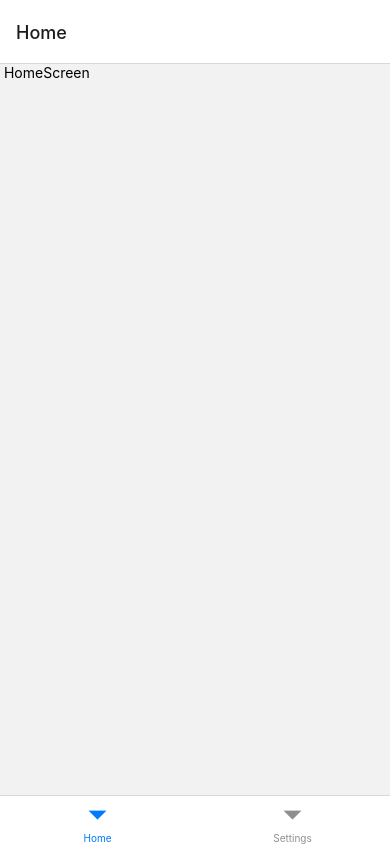
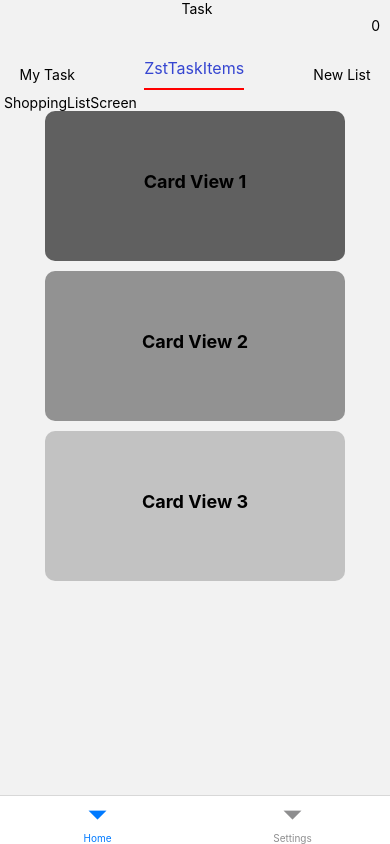
Before and after one commit to osarinmwian/zstTechnologies, a React Native app: screen /Home in a window 390 px wide. Built offline with nearby package versions, Linux system fonts and the light colour scheme.

Commit message:
Set card view

```diff
--- a/App.tsx
+++ b/App.tsx
@@ -1,4 +1,5 @@
 import RootNavigator from "@app/navigation/root_navigator";
+import TopNavigation from "@app/navigation/top_navigator";
 import { NavigationContainer } from "@react-navigation/native";
 import { StatusBar } from "expo-status-bar";
 
--- /dev/null
+++ b/src/component/home_tab/index.tsx
@@ -0,0 +1,87 @@
+import { StyleSheet, Text, View, TouchableOpacity } from "react-native";
+import React, { useState } from "react";
+import { COLORS } from "@assets/themes";
+import MyTaskScreen from "@app/screen/my_task";
+import ZstTaskItems from "@app/screen/zst_task_items";
+import NewListScreen from "@app/screen/new_list";
+
+const HomeTopTab = () => {
+  const [layout, setLayout] = useState<"MyTask" | "zstTaskItems" | "new List">(
+    "zstTaskItems"
+  );
+  return (
+    <>
+      <View style={styles.container}>
+        <TouchableOpacity>
+          {layout === "MyTask" ? (
+            <Text allowFontScaling={false} style={styles.active}>
+              My Task
+            </Text>
+          ) : (
+            <Text
+              allowFontScaling={false}
+              onPress={() => setLayout("MyTask")}
+              style={styles.text}
+            >
+              My Task
+            </Text>
+          )}
+        </TouchableOpacity>
+        <TouchableOpacity>
+          <Text
+            allowFontScaling={false}
+            style={layout === "zstTaskItems" ? styles.active : styles.text}
+            onPress={() => setLayout("zstTaskItems")}
+          >
+            ZstTaskItems
+          </Text>
+        </TouchableOpacity>
+        <TouchableOpacity>
+          <Text
+            allowFontScaling={false}
+            style={layout === "new List" ? styles.active : styles.text}
+            onPress={() => setLayout("new List")}
+          >
+            New List
+          </Text>
+        </TouchableOpacity>
+      </View>
+
+      <View>
+        {layout === "MyTask" ? (
+          <MyTaskScreen />
+        ) : layout === "zstTaskItems" ? (
+          <ZstTaskItems />
+        ) : layout === "new List" ? (
+          <NewListScreen />
+        ) : null}
+      </View>
+    </>
+  );
+};
+
+export default HomeTopTab;
+
+const styles = StyleSheet.create({
+  container: {
+    flexDirection: "row",
+    justifyContent: "space-between",
+    marginTop: 20,
+    width: "90%",
+    alignItems: "center",
+    alignSelf: "center",
+    height: 40, // Set the height of the container view
+  },
+  text: {
+    fontSize: 14,
+    color: COLORS.black,
+  },
+  active: {
+    fontSize: 16,
+    color: COLORS.primary,
+    borderBottomWidth: 2,
+    borderColor: COLORS.red,
+    paddingBottom: 10,
+    borderStyle: "solid",
+  },
+});
--- a/src/navigation/bottom_navigator/index.tsx
+++ b/src/navigation/bottom_navigator/index.tsx
@@ -2,13 +2,27 @@ import React from "react";
 import { createBottomTabNavigator } from "@react-navigation/bottom-tabs";
 import HomeScreen from "@app/screen/home";
 import SettingScreen from "@app/screen/settings";
+import NewListScreen from "@app/screen/new_list";
 
 const BottomNav = createBottomTabNavigator();
 
 const BottomNavigation = () => {
   return (
     <BottomNav.Navigator>
-      <BottomNav.Screen name="Home" component={HomeScreen} />
+      <BottomNav.Screen
+        name="Home"
+        component={HomeScreen}
+        options={{
+          headerShown: false,
+          // tabBarIcon: ({ focused }) => (
+          //   <IconAntDesign
+          //     name="home"
+          //     size={WP(5.9)}
+          //     color={focused ? COLORS.blue : COLORS.gray}
+          //   />
+          // ),
+        }}
+      />
       <BottomNav.Screen name="Settings" component={SettingScreen} />
     </BottomNav.Navigator>
   );
--- a/src/navigation/top_navigator/index.tsx
+++ b/src/navigation/top_navigator/index.tsx
@@ -2,14 +2,16 @@ import React from "react";
 import { createMaterialTopTabNavigator } from "@react-navigation/material-top-tabs";
 import HomeScreen from "@app/screen/home";
 import SettingScreen from "@app/screen/settings";
+import MyTaskScreen from "@app/screen/my_task";
+import ZstTaskItems from "@app/screen/zst_task_items";
 
 const TopNav = createMaterialTopTabNavigator();
 
 const TopNavigation = () => {
   return (
     <TopNav.Navigator>
-      <TopNav.Screen name="Home" component={HomeScreen} />
-      <TopNav.Screen name="Settings" component={SettingScreen} />
+      <TopNav.Screen name="MyTask" component={MyTaskScreen} />
+      <TopNav.Screen name="zstTaskItems" component={ZstTaskItems} />
     </TopNav.Navigator>
   );
 };
--- /dev/null
+++ b/src/screen/card/index.tsx
@@ -0,0 +1,129 @@
+import React, { useState } from "react";
+import {
+  SafeAreaView,
+  Text,
+  View,
+  StyleSheet,
+  Image,
+  PanResponder,
+  Animated,
+} from "react-native";
+import { Card } from "react-native-paper";
+
+const CardScreen = () => {
+  const [pan1, setPan1] = useState(new Animated.ValueXY());
+  const [panResponder1, setPanResponder1] = useState(
+    PanResponder.create({
+      onMoveShouldSetPanResponderCapture: () => true,
+      onPanResponderMove: Animated.event([null, { dx: pan1.x, dy: pan1.y }], {
+        useNativeDriver: false,
+      }),
+      onPanResponderRelease: () => {
+        Animated.spring(pan1, {
+          toValue: { x: 0, y: 0 },
+          useNativeDriver: false,
+        }).start();
+      },
+    })
+  );
+
+  const [pan2, setPan2] = useState(new Animated.ValueXY());
+  const [panResponder2, setPanResponder2] = useState(
+    PanResponder.create({
+      onMoveShouldSetPanResponderCapture: () => true,
+      onPanResponderMove: Animated.event([null, { dx: pan2.x, dy: pan2.y }], {
+        useNativeDriver: false,
+      }),
+      onPanResponderRelease: () => {
+        Animated.spring(pan2, {
+          toValue: { x: 0, y: 0 },
+          useNativeDriver: false,
+        }).start();
+      },
+    })
+  );
+
+  const [pan3, setPan3] = useState(new Animated.ValueXY());
+  const [panResponder3, setPanResponder3] = useState(
+    PanResponder.create({
+      onMoveShouldSetPanResponderCapture: () => true,
+      onPanResponderMove: Animated.event([null, { dx: pan3.x, dy: pan3.y }], {
+        useNativeDriver: false,
+      }),
+      onPanResponderRelease: () => {
+        Animated.spring(pan3, {
+          toValue: { x: 0, y: 0 },
+          useNativeDriver: false,
+        }).start();
+      },
+    })
+  );
+
+  return (
+    <View style={styles.cardContainer}>
+      <Animated.View
+        {...panResponder1.panHandlers}
+        style={[
+          styles.card,
+          { elevation: 3, top: 250, backgroundColor: "rgba(0,0,0,0.6)" },
+          pan1.getLayout(),
+        ]}
+      >
+        <Text style={styles.paragraph}>Card View 1</Text>
+      </Animated.View>
+      <Animated.View
+        {...panResponder2.panHandlers}
+        style={[
+          styles.card,
+          { elevation: 2, top: 100, backgroundColor: "rgba(0,0,0,0.4)" },
+          pan2.getLayout(),
+        ]}
+      >
+        <Text style={styles.paragraph}>Card View 2</Text>
+      </Animated.View>
+      <Animated.View
+        {...panResponder3.panHandlers}
+        style={[
+          styles.card,
+          { elevation: 1, backgroundColor: "rgba(0,0,0,0.2)" },
+          pan3.getLayout(),
+        ]}
+      >
+        <Text style={styles.paragraph}>Card View 3</Text>
+      </Animated.View>
+    </View>
+  );
+};
+
+export default CardScreen;
+
+const styles = StyleSheet.create({
+  container: {
+    flex: 1,
+    justifyContent: "center",
+    padding: 20,
+    backgroundColor: "#ecf0f1",
+  },
+  cardContainer: {
+    alignItems: "center",
+    justifyContent: "center",
+    marginBottom: 50,
+  },
+  card: {
+    width: 300,
+    height: 150,
+    borderRadius: 10,
+    marginBottom: 10,
+    alignItems: "center",
+    justifyContent: "center",
+    position: "relative",
+  },
+  paragraph: {
+    fontSize: 18,
+    fontWeight: "bold",
+    textAlign: "center",
+    justifyContent: "center",
+    padding: 20,
+    marginBottom: 10,
+  },
+});
--- a/src/screen/home/index.tsx
+++ b/src/screen/home/index.tsx
@@ -1,11 +1,33 @@
-import { View, Text } from "react-native";
+import { View, Text, SafeAreaView } from "react-native";
 import React from "react";
+import HomeTopTab from "@app/component/home_tab";
+import CardScreen from "../card";
 
 const HomeScreen = () => {
   return (
-    <View>
-      <Text> HomeScreen</Text>
-    </View>
+    <SafeAreaView>
+      <View>
+        <View
+          style={{
+            alignSelf: "center",
+            marginHorizontal: 10,
+          }}
+        >
+          <Text> Task</Text>
+        </View>
+        <View
+          style={{
+            flexDirection: "row",
+            justifyContent: "flex-end",
+            marginHorizontal: 10,
+          }}
+        >
+          <Text> 0</Text>
+        </View>
+        <HomeTopTab />
+        <CardScreen />
+      </View>
+    </SafeAreaView>
   );
 };
 
--- a/src/screen/my_task/index.tsx
+++ b/src/screen/my_task/index.tsx
@@ -1,7 +1,7 @@
 import { StyleSheet, Text, View } from "react-native";
 import React from "react";
 
-const TaskScreen = () => {
+const MyTaskScreen = () => {
   return (
     <View>
       <Text>TaskScreen</Text>
@@ -9,6 +9,6 @@ const TaskScreen = () => {
   );
 };
 
-export default TaskScreen;
+export default MyTaskScreen;
 
 const styles = StyleSheet.create({});
--- /dev/null
+++ b/src/screen/new_list/index.tsx
@@ -0,0 +1,12 @@
+import { View, Text } from "react-native";
+import React from "react";
+
+const NewListScreen = () => {
+  return (
+    <View>
+      <Text> NewList</Text>
+    </View>
+  );
+};
+
+export default NewListScreen;
--- a/src/screen/settings/index.tsx
+++ b/src/screen/settings/index.tsx
@@ -1,11 +1,13 @@
-import { StyleSheet, Text, View } from "react-native";
+import { SafeAreaView, StyleSheet, Text, View } from "react-native";
 import React from "react";
 
 const SettingScreen = () => {
   return (
-    <View>
-      <Text> Settings</Text>
-    </View>
+    <SafeAreaView>
+      <View>
+        <Text> Settings</Text>
+      </View>
+    </SafeAreaView>
   );
 };
 
```
